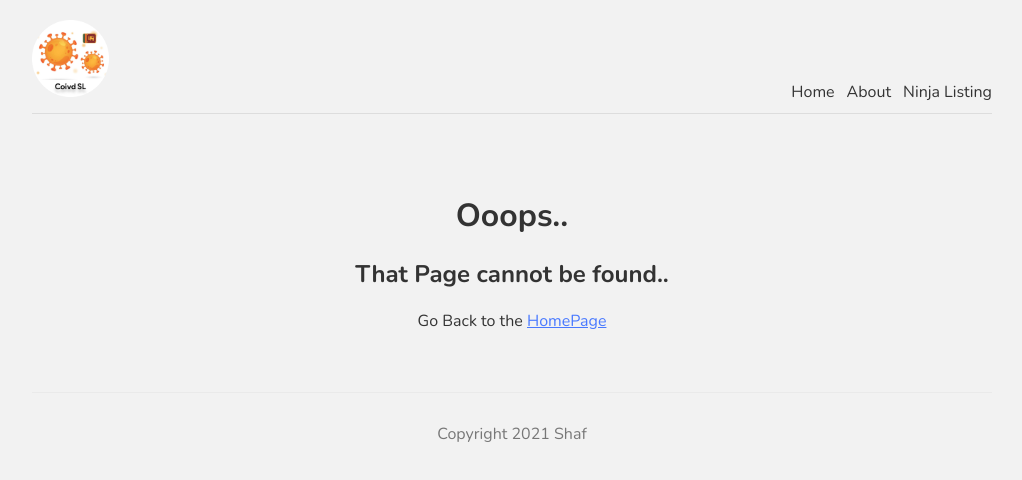
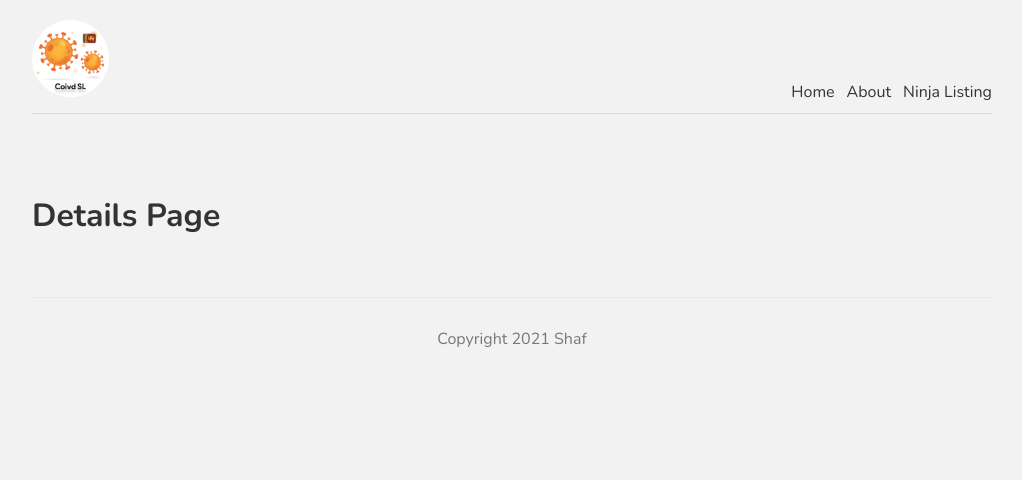
Before and after one commit to Shafran123/lets_try_next, a Next.js app: page /ninjas/1 in a window 1280 px wide. Before the commit this address had no page. Shown: the top 480 px of the page, without its empty margins (128-1150 px from the left). Built offline with nearby package versions, Linux system fonts and the light colour scheme.

Commit message:
dynamic routes added

```diff
--- /dev/null
+++ b/pages/ninjas/[id].js
@@ -0,0 +1,11 @@
+import React, { Component } from 'react'
+
+export default class NinjaDetails extends Component {
+    render() {
+        return (
+            <div>
+                <h1>Details Page</h1>
+            </div>
+        )
+    }
+}
--- a/pages/ninjas/index.js
+++ b/pages/ninjas/index.js
@@ -1,5 +1,7 @@
 import React, { Component } from 'react'
 import styles from '../../styles/Ninjas.module.css'
+import Link from 'next/link'
+
 export async function getStaticProps() {
     const res = await fetch('https://jsonplaceholder.typicode.com/users')
     const data = await res.json()
@@ -29,9 +31,9 @@
                     All Ninjas
                 </h1>
                 {this.props.ninjas.map(ninja => (
-                    <div key={ninja.id}>
+                    <Link href={'/ninjas/'+ ninja.id} key={ninja.id}>
                         <a className={styles.single}> <h3>{ninja.name}</h3> </a>
-                    </div>
+                    </Link>
                 ))}
             </div>
         )
```
